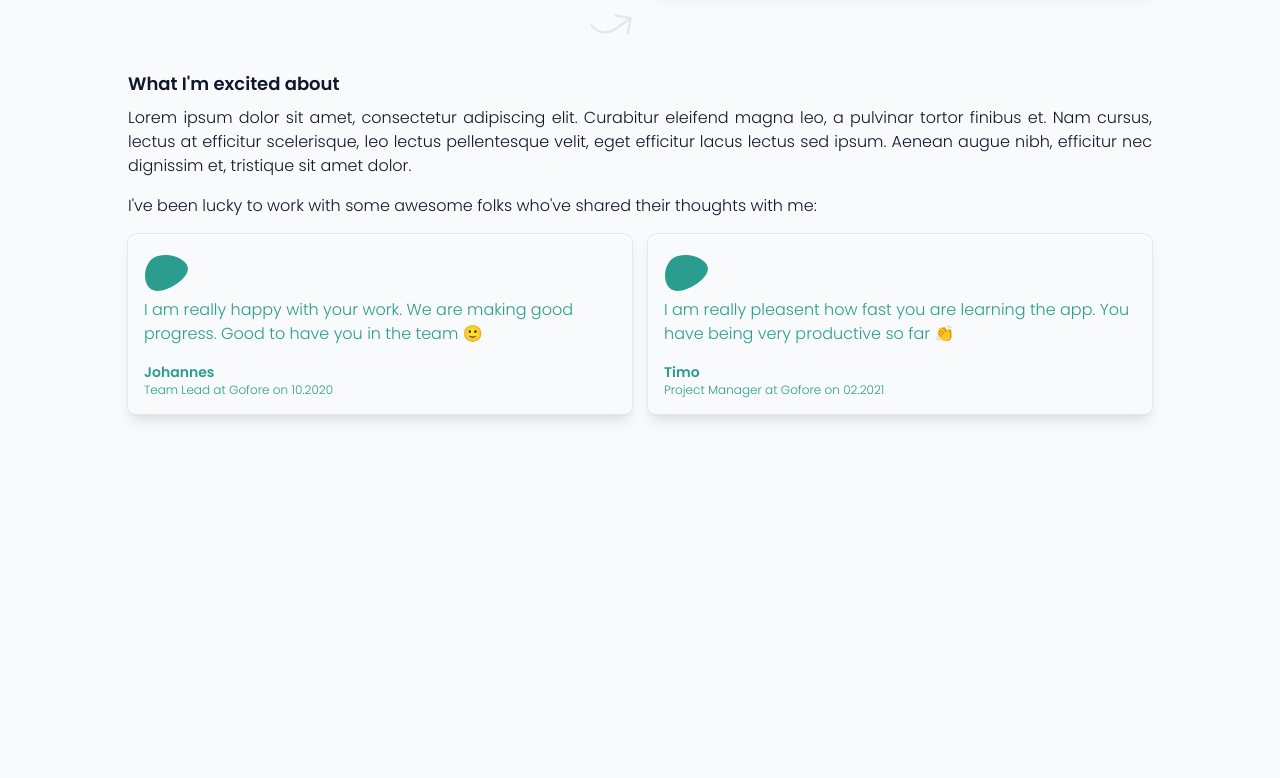
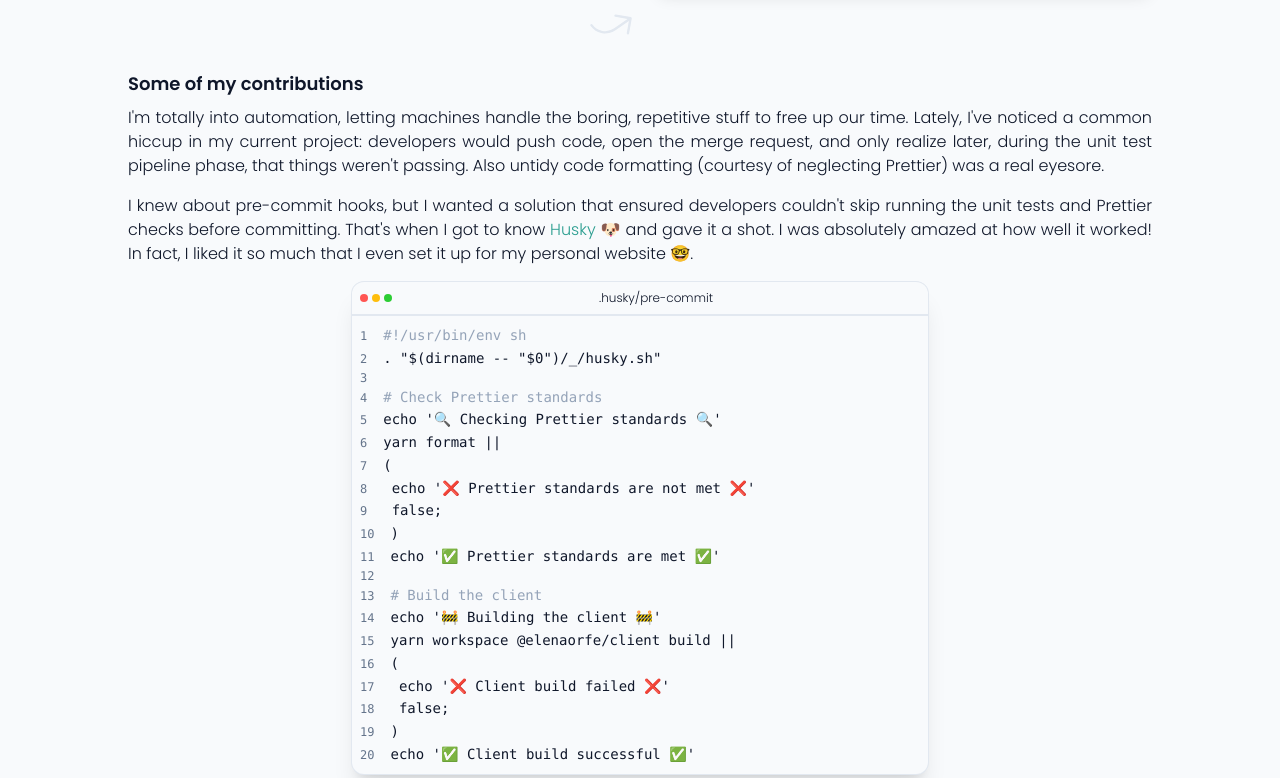
Before and after one commit to elenaorfe/elenaorfe-website, a Next.js app in the folder packages/@elenaorfe-client/: page /cover-letters/tailwindcss in a window 1280 px wide. Shown: the part 902-1680 px from the top of the page. Before the commit the page ends 1444 px from the top, so only its background shows below. Built offline with nearby package versions, Linux system fonts and the light colour scheme; some icons are missing.

Commit message:
Add ContributionsCoverLetter component

```diff
--- /dev/null
+++ b/packages/@elenaorfe-client/components/CodeWrapper.tsx
@@ -0,0 +1,24 @@
+import React from 'react';
+
+interface CodeWrapperProps {
+	children: React.ReactNode;
+	fileName: string;
+}
+
+const CodeWrapper: React.FC<CodeWrapperProps> = ({ children, fileName }) => {
+	return (
+		<div className="rounded-xl bg-[--color-background] shadow-xl ring-1 ring-[--color-text-inverted]">
+			<div className="flex w-full items-center border-b-2 border-[--color-text-inverted] p-2">
+				<div className="flex space-x-1">
+					<div className="h-2 w-2 rounded-full bg-[#FF5653]"></div>
+					<div className="h-2 w-2 rounded-full bg-[#FEBE0D]"></div>
+					<div className="h-2 w-2 rounded-full bg-[#2CCD34]"></div>
+				</div>
+				<div className="flex-1 text-center text-xs">{fileName}</div>
+			</div>
+			<div className="p-2">{children}</div>
+		</div>
+	);
+};
+
+export default CodeWrapper;
--- /dev/null
+++ b/packages/@elenaorfe-client/components/ContributionsCoverLetter.tsx
@@ -0,0 +1,166 @@
+import React from 'react';
+import CodeWrapper from './CodeWrapper';
+
+const ContributionsCoverLetter: React.FC = () => {
+	return (
+		<section className="mb-16">
+			<h2 className="mb-2 text-lg font-bold">Some of my contributions</h2>
+			<p className="mb-4 hyphens-auto text-justify">
+				I&apos;m totally into automation, letting machines handle the boring,
+				repetitive stuff to free up our time. Lately, I&apos;ve noticed a common
+				hiccup in my current project: developers would push code, open the merge
+				request, and only realize later, during the unit test pipeline phase,
+				that things weren&apos;t passing. Also untidy code formatting (courtesy
+				of neglecting Prettier) was a real eyesore.
+			</p>
+			<p className="mb-4 hyphens-auto text-justify">
+				I knew about pre-commit hooks, but I wanted a solution that ensured
+				developers couldn&apos;t skip running the unit tests and Prettier checks
+				before committing. That&apos;s when I got to know{' '}
+				<a
+					href="https://typicode.github.io/husky/"
+					target="_blank"
+					rel="noreferrer"
+					className="text-persian-green-500"
+				>
+					Husky
+				</a>{' '}
+				🐶 and gave it a shot. I was absolutely amazed at how well it worked! In
+				fact, I liked it so much that I even set it up for my personal website
+				🤓.
+			</p>
+
+			<div className="mx-auto max-w-xl">
+				<CodeWrapper fileName=".husky/pre-commit">
+					<pre className="text-sm">
+						<div className="flex items-baseline space-x-4 leading-relaxed">
+							<span className="select-none text-xs text-[--color-text-muted]">
+								1
+							</span>
+							<span className="text-slate-400">#!/usr/bin/env sh</span>
+						</div>
+						<div className="flex items-baseline space-x-4 leading-relaxed">
+							<span className="select-none text-xs text-[--color-text-muted]">
+								2
+							</span>
+							<span>. &quot;$(dirname -- &quot;$0&quot;)/_/husky.sh&quot;</span>
+						</div>
+						<div className="flex items-baseline space-x-4 leading-relaxed">
+							<span className="select-none text-xs text-[--color-text-muted]">
+								3
+							</span>
+							<span></span>
+						</div>
+						<div className="flex items-baseline space-x-4 leading-relaxed">
+							<span className="select-none text-xs text-[--color-text-muted]">
+								4
+							</span>
+							<span className="text-slate-400"># Check Prettier standards</span>
+						</div>
+						<div className="flex items-baseline space-x-4 leading-relaxed">
+							<span className="select-none text-xs text-[--color-text-muted]">
+								5
+							</span>
+							<span>echo &apos;🔍 Checking Prettier standards 🔍&apos;</span>
+						</div>
+						<div className="flex items-baseline space-x-4 leading-relaxed">
+							<span className="select-none text-xs text-[--color-text-muted]">
+								6
+							</span>
+							<span>yarn format ||</span>
+						</div>
+						<div className="flex items-baseline space-x-4 leading-relaxed">
+							<span className="select-none text-xs text-[--color-text-muted]">
+								7
+							</span>
+							<span>(</span>
+						</div>
+						<div className="flex items-baseline space-x-4 leading-relaxed">
+							<span className="select-none text-xs text-[--color-text-muted]">
+								8
+							</span>
+							<span>
+								{' '}
+								echo &apos;❌ Prettier standards are not met ❌&apos;
+							</span>
+						</div>
+						<div className="flex items-baseline space-x-4 leading-relaxed">
+							<span className="select-none text-xs text-[--color-text-muted]">
+								9
+							</span>
+							<span> false;</span>
+						</div>
+						<div className="flex items-baseline space-x-4 leading-relaxed">
+							<span className="select-none text-xs text-[--color-text-muted]">
+								10
+							</span>
+							<span>)</span>
+						</div>
+						<div className="flex items-baseline space-x-4 leading-relaxed">
+							<span className="select-none text-xs text-[--color-text-muted]">
+								11
+							</span>
+							<span>echo &apos;✅ Prettier standards are met ✅&apos;</span>
+						</div>
+						<div className="flex items-baseline space-x-4 leading-relaxed">
+							<span className="select-none text-xs text-[--color-text-muted]">
+								12
+							</span>
+							<span></span>
+						</div>
+						<div className="flex items-baseline space-x-4 leading-relaxed">
+							<span className="select-none text-xs text-[--color-text-muted]">
+								13
+							</span>
+							<span className="text-slate-400"># Build the client</span>
+						</div>
+						<div className="flex items-baseline space-x-4 leading-relaxed">
+							<span className="select-none text-xs text-[--color-text-muted]">
+								14
+							</span>
+							<span>echo &apos;🚧 Building the client 🚧&apos;</span>
+						</div>
+						<div className="flex items-baseline space-x-4 leading-relaxed">
+							<span className="select-none text-xs text-[--color-text-muted]">
+								15
+							</span>
+							<span>yarn workspace @elenaorfe/client build ||</span>
+						</div>
+						<div className="flex items-baseline space-x-4 leading-relaxed">
+							<span className="select-none text-xs text-[--color-text-muted]">
+								16
+							</span>
+							<span>(</span>
+						</div>
+						<div className="flex items-baseline space-x-4 leading-relaxed">
+							<span className="select-none text-xs text-[--color-text-muted]">
+								17
+							</span>
+							<span> echo &apos;❌ Client build failed ❌&apos;</span>
+						</div>
+						<div className="flex items-baseline space-x-4 leading-relaxed">
+							<span className="select-none text-xs text-[--color-text-muted]">
+								18
+							</span>
+							<span> false;</span>
+						</div>
+						<div className="flex items-baseline space-x-4 leading-relaxed">
+							<span className="select-none text-xs text-[--color-text-muted]">
+								19
+							</span>
+							<span>)</span>
+						</div>
+						<div className="flex items-baseline space-x-4 leading-relaxed">
+							<span className="select-none text-xs text-[--color-text-muted]">
+								20
+							</span>
+							<span>echo &apos;✅ Client build successful ✅&apos;</span>
+						</div>
+					</pre>
+				</CodeWrapper>
+			</div>
+		</section>
+	);
+};
+
+export default ContributionsCoverLetter;
--- a/packages/@elenaorfe-client/pages/cover-letters/tailwindcss.tsx
+++ b/packages/@elenaorfe-client/pages/cover-letters/tailwindcss.tsx
@@ -1,5 +1,6 @@
 import React from 'react';
 import AboutCoverLetter from '../../components/AboutCoverLetter';
+import ContributionsCoverLetter from '../../components/ContributionsCoverLetter';
 import HeaderCoverLetter from '../../components/HeaderCoverLetter';
 import MotivationCoverLetter from '../../components/MotivationCoverLetter';
 import ProjectsCoverLetter from '../../components/ProjectsCoverLetter';
@@ -12,6 +13,7 @@ const TailwindCSSCoverLetter: React.FC = () => {
 				<main>
 					<AboutCoverLetter />
 					<ProjectsCoverLetter />
+					<ContributionsCoverLetter />
 					<MotivationCoverLetter />
 				</main>
 			</div>
```
